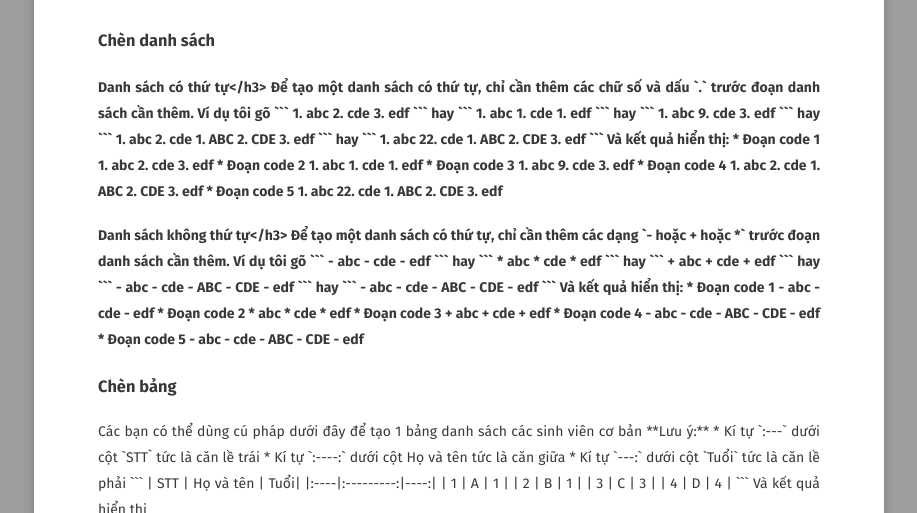
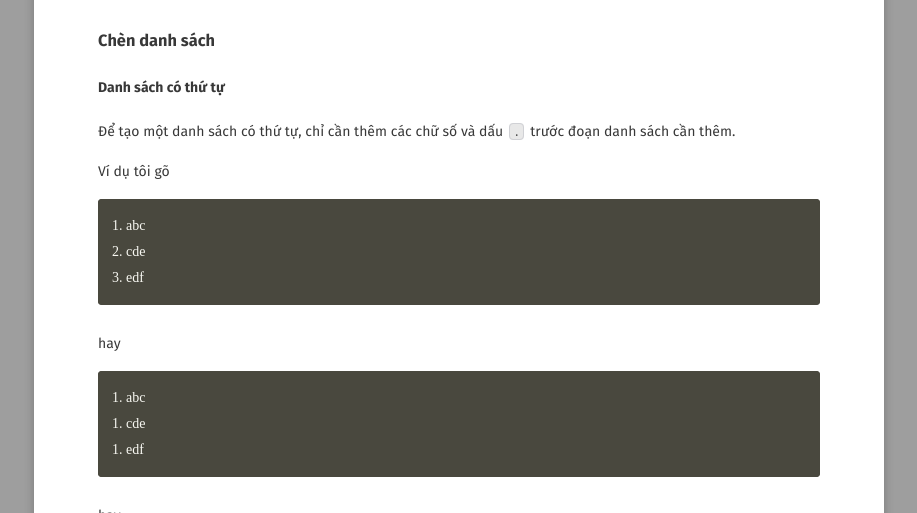
Before and after one commit to hieuhdh/deuteri, a Jekyll site: the page built from _posts/2020-03-09-[Guide]-markdown-syntax.md, in a window 1280 px wide and 1400 px high, scrolled down 3629 px. Shown: the part 181-694 px from the top of the window, without its empty margins (181-1098 px from the left). Built offline with Jekyll 4.4.1, drawn with Linux system fonts in a browser that asks for light colours; some web fonts are replaced; comment, search, counter and statistics services are not loaded; some of the changed text lies outside the part shown; grey boxes are pictures that could not be loaded.

Commit message:
fix something

````diff
--- a/_posts/2020-03-09-[Guide]-markdown-syntax.md
+++ b/_posts/2020-03-09-[Guide]-markdown-syntax.md
@@ -157,7 +157,7 @@ và dưới đây là kết quả
 </figure>
 
 <h3 id="chen-danh-sach">Chèn danh sách</h3>
-<h4 id="danh-sach-co-thu-tu">Danh sách có thứ tự</h3>
+<h4 id="danh-sach-co-thu-tu">Danh sách có thứ tự</h4>
 
 Để tạo một danh sách có thứ tự, chỉ cần thêm các chữ số và dấu `.` trước đoạn danh sách cần thêm.
 
@@ -222,7 +222,7 @@ Và kết quả hiển thị:
         2. CDE
     3. edf
 
-<h4 id="danh-sach-khong-thu-tu">Danh sách không thứ tự</h3>
+<h4 id="danh-sach-khong-thu-tu">Danh sách không thứ tự</h4>
 
 Để tạo một danh sách có thứ tự, chỉ cần thêm các dạng `- hoặc + hoặc *` trước đoạn danh sách cần thêm.
 
@@ -262,6 +262,7 @@ hay
 ```
 
 Và kết quả hiển thị:
+
 * Đoạn code 1
     - abc
     - cde
@@ -290,6 +291,7 @@ Và kết quả hiển thị:
 <h3 id="chen-bang">Chèn bảng</h3>
 
 Các bạn có thể dùng cú pháp dưới đây để tạo 1 bảng danh sách các sinh viên cơ bản
+
 **Lưu ý:**
 * Kí tự `:---` dưới cột `STT` tức là căn lề trái
 * Kí tự `:----:` dưới cột Họ và tên tức là căn giữa
````
